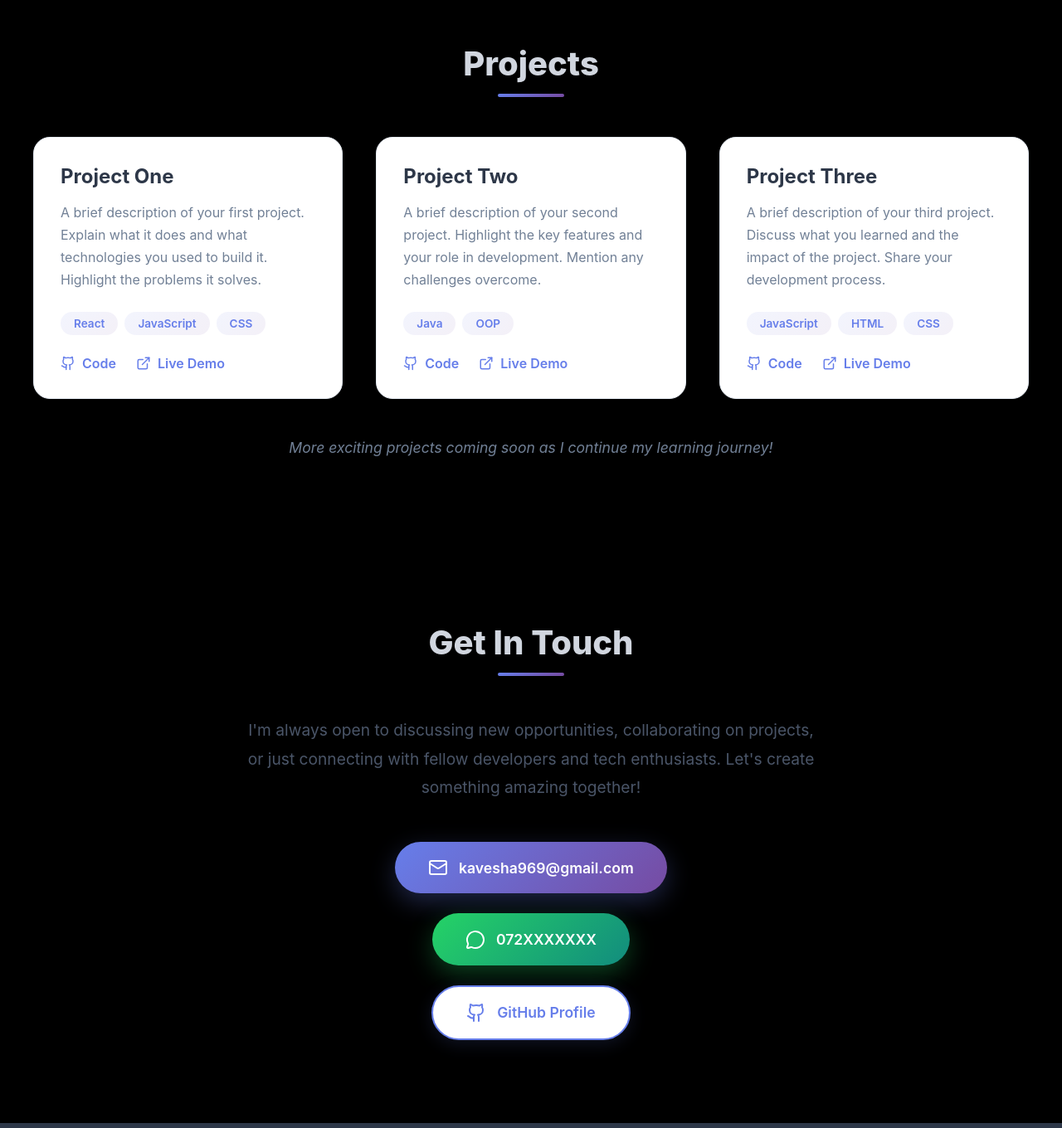
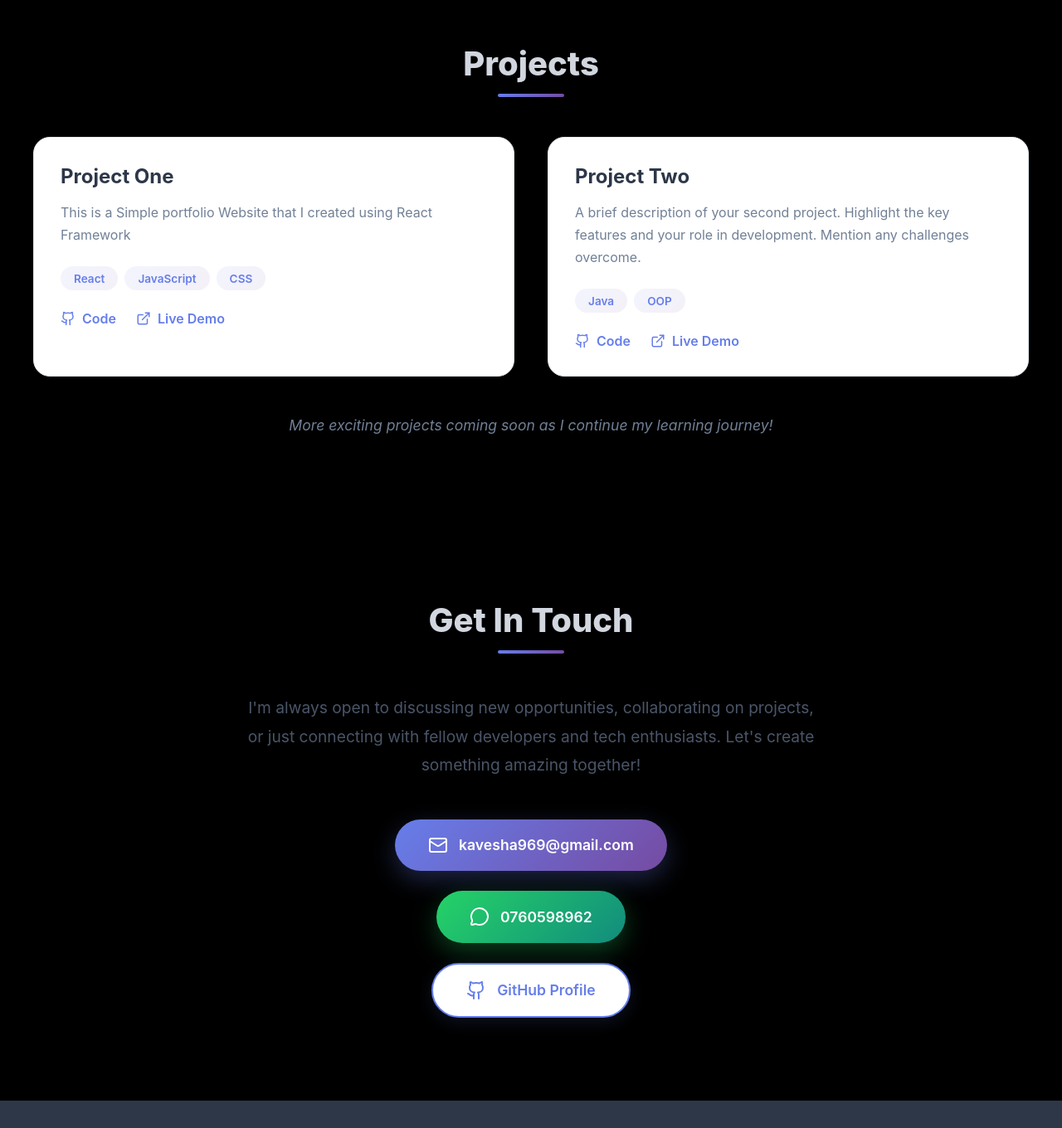
Before and after one commit to KaveeshaGayashan-09/KaveeshaGayashan, a React (Vite) app: page / in a window 1280 px wide. Shown: the part 2019-3379 px from the top of the page at 83% size. Built offline with nearby package versions, Linux system fonts and the light colour scheme.

Commit message:
changed the contact error and reduce 2 project cards

```diff
--- a/src/Components/Contact.tsx
+++ b/src/Components/Contact.tsx
@@ -14,9 +14,9 @@ const Contact: React.FC = () => {
               <Mail size={24} />
               kavesha969@gmail.com
             </a>
-            <a href="https://wa.me/94720000000" target="_blank" rel="noopener noreferrer" className="contact-link contact-link-whatsapp">
+            <a href="https://wa.me/0760598962" target="_blank" rel="noopener noreferrer" className="contact-link contact-link-whatsapp">
               <MessageCircle size={24} />
-              072XXXXXXX
+              0760598962
             </a>
             <a href="https://github.com/KaveeshaGayashan-09" target="_blank" rel="noopener noreferrer" className="contact-link contact-link-secondary">
               <Github size={24} />
--- a/src/Components/Footer.tsx
+++ b/src/Components/Footer.tsx
@@ -1,5 +1,5 @@
 import React from 'react';
-const Footer = () => {
+const Footer: React.FC = () =>{
   return (
     <footer className="footer">
       <p>&copy; 2025 Kaveesha Gayashan. All rights reserved.</p>
--- a/src/Components/Hero.tsx
+++ b/src/Components/Hero.tsx
@@ -1,6 +1,6 @@
 import React from 'react';
 import { Mail, Github } from 'lucide-react';
-const Hero = () => {
+const Hero: React.FC = () => {
   return (
     <section id="home" className="hero-section">
       <div className="hero-content">
--- a/src/Components/Projects.tsx
+++ b/src/Components/Projects.tsx
@@ -1,11 +1,11 @@
 import { Github, ExternalLink } from 'lucide-react';
 import React from 'react';
 
-const Projects = () => {
+const Projects: React.FC = () => {
   const projects = [
     {
       title: 'Project One',
-      description: 'A brief description of your first project. Explain what it does and what technologies you used to build it. Highlight the problems it solves.',
+      description: 'This is a Simple portfolio Website that I created using React Framework ',
       tech: ['React', 'JavaScript', 'CSS'],
       github: '#',
       demo: "https://akashpathum.netlify.app"
@@ -17,13 +17,7 @@ const Projects = () => {
       github: '#',
       demo: "https://akashpathum.netlify.app"
     },
-    {
-      title: 'Project Three',
-      description: 'A brief description of your third project. Discuss what you learned and the impact of the project. Share your development process.',
-      tech: ['JavaScript', 'HTML', 'CSS'],
-      github: '#',
-      demo: "https://akashpathum.netlify.app"
-    }
+
   ];
 
   return (
--- a/src/Components/Skills.tsx
+++ b/src/Components/Skills.tsx
@@ -2,7 +2,7 @@
 import { Code, Layers } from 'lucide-react';
 import React from 'react';
 
-const Skills = () => {
+const Skills: React.FC = () => {
   const skills = [
     { name: 'Java', icon: Code },
     { name: 'Java OOP', icon: Layers },
```
